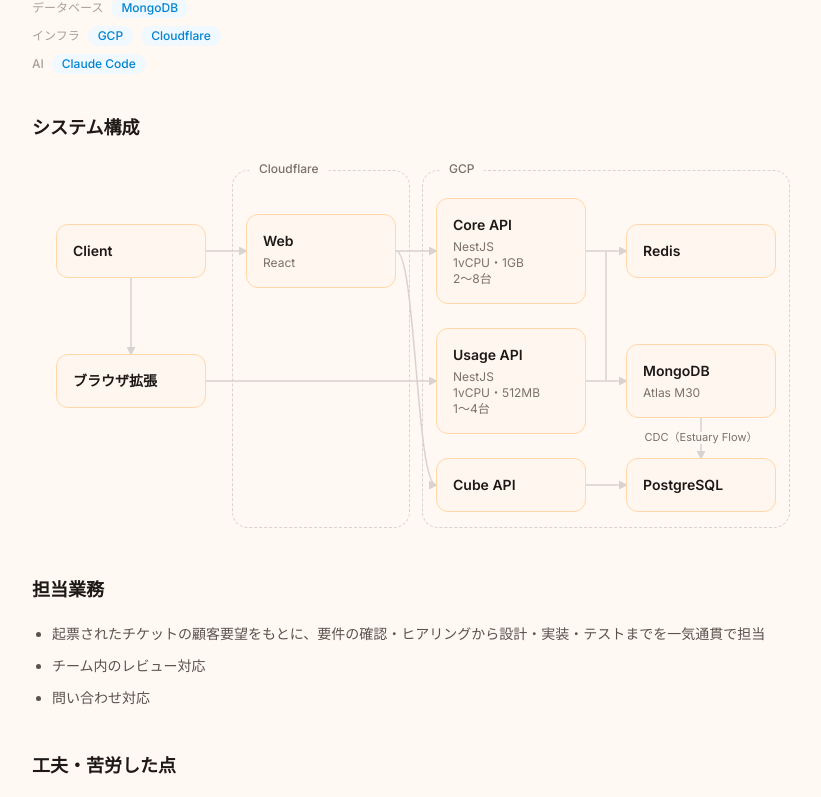
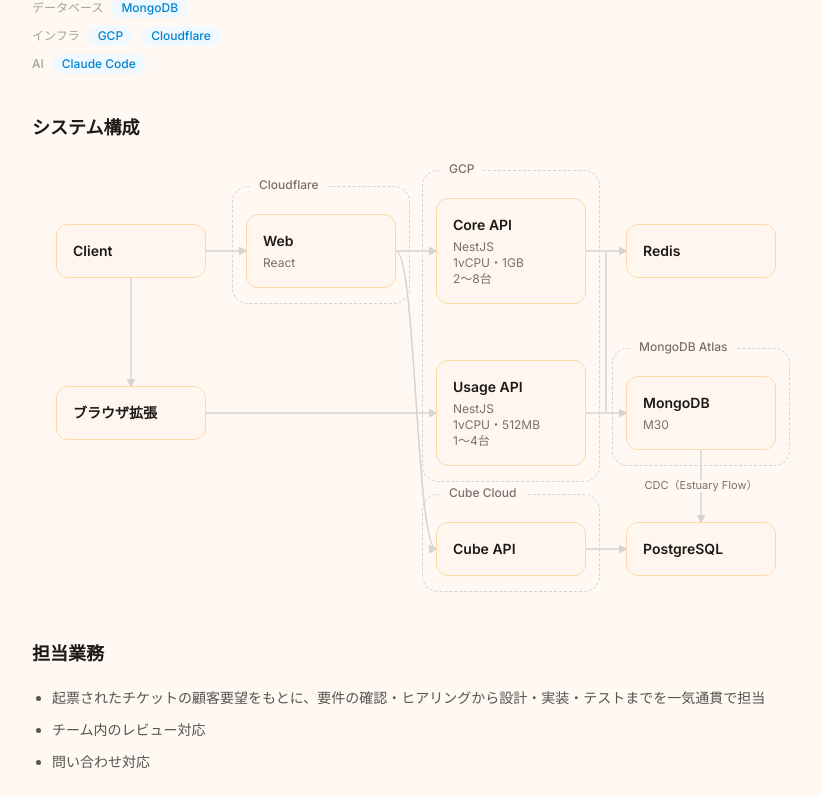
Before and after one commit to daikiku10/bayan-top-page, a Next.js app: page /engagements/4 in a window 1280 px wide. Shown: the part 522-1319 px from the top of the page, without its empty margins (224-1045 px from the left). Built offline with nearby package versions, Linux system fonts and the light colour scheme.

Commit message:
システム構成図の枠をサービスごとに分け、MongoDB AtlasとCube Cloudの枠を追加
Co-Authored-By: Claude Opus 5.5 <noreply@anthropic.com>
Claude-Session: https://claude.ai/code/session_01Fj4eqJN89zCWLn984GRjcy

```diff
--- a/src/components/sections/ArchitectureDiagram.tsx
+++ b/src/components/sections/ArchitectureDiagram.tsx
@@ -179,14 +179,13 @@ export default function ArchitectureDiagram({
           .filter((r): r is Rect => Boolean(r));
         if (groupRects.length === 0) return null;
 
-        const allRects = Object.values(rects);
         const left = Math.min(...groupRects.map((r) => r.x)) - GROUP_PADDING_X;
         const top =
-          Math.min(...allRects.map((r) => r.y)) - GROUP_PADDING_TOP;
+          Math.min(...groupRects.map((r) => r.y)) - GROUP_PADDING_TOP;
         const right =
           Math.max(...groupRects.map((r) => r.x + r.width)) + GROUP_PADDING_X;
         const bottom =
-          Math.max(...allRects.map((r) => r.y + r.height)) +
+          Math.max(...groupRects.map((r) => r.y + r.height)) +
           GROUP_PADDING_BOTTOM;
 
         return (
@@ -208,7 +207,7 @@ export default function ArchitectureDiagram({
       })}
 
       <div
-        className="grid gap-x-10 gap-y-6"
+        className={`grid gap-x-10 ${groups && groups.length > 0 ? "gap-y-14" : "gap-y-6"}`}
         style={{
           gridTemplateColumns: `repeat(${columnCount}, minmax(140px, 1fr))`,
           gridTemplateRows: `repeat(${rowCount}, auto)`,
--- a/src/data/engagements.ts
+++ b/src/data/engagements.ts
@@ -77,7 +77,7 @@ export const engagements: Engagement[] = [
         { id: "core", label: "Core API", detail: "NestJS\n1vCPU・1GB\n2〜8台", column: 2, row: 0 },
         { id: "usage", label: "Usage API", detail: "NestJS\n1vCPU・512MB\n1〜4台", column: 2, row: 1 },
         { id: "cube", label: "Cube API", column: 2, row: 2 },
-        { id: "mongodb", label: "MongoDB", detail: "Atlas M30", column: 3, row: 1 },
+        { id: "mongodb", label: "MongoDB", detail: "M30", column: 3, row: 1 },
         { id: "postgresql", label: "PostgreSQL", column: 3, row: 2 },
         { id: "redis", label: "Redis", column: 3, row: 0 },
       ],
@@ -93,7 +93,9 @@ export const engagements: Engagement[] = [
       merges: [{ from: ["core", "usage"], to: ["mongodb", "redis"] }],
       groups: [
         { label: "Cloudflare", nodeIds: ["cloudflare"] },
-        { label: "GCP", nodeIds: ["core", "usage", "cube", "mongodb", "postgresql", "redis"] },
+        { label: "GCP", nodeIds: ["core", "usage"] },
+        { label: "Cube Cloud", nodeIds: ["cube"] },
+        { label: "MongoDB Atlas", nodeIds: ["mongodb"] },
       ],
     },
   },
```
